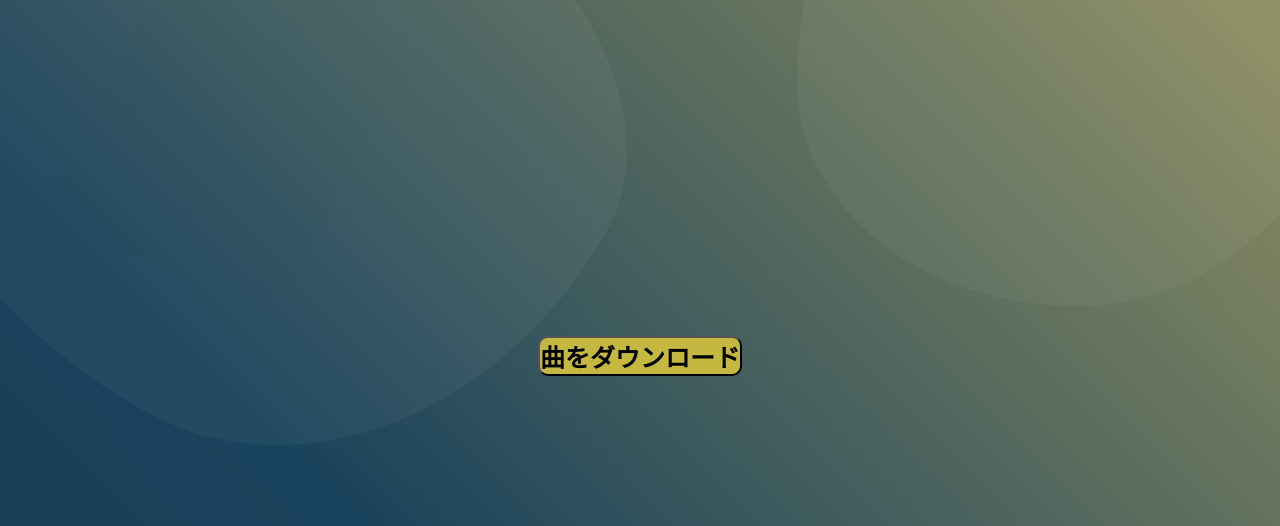
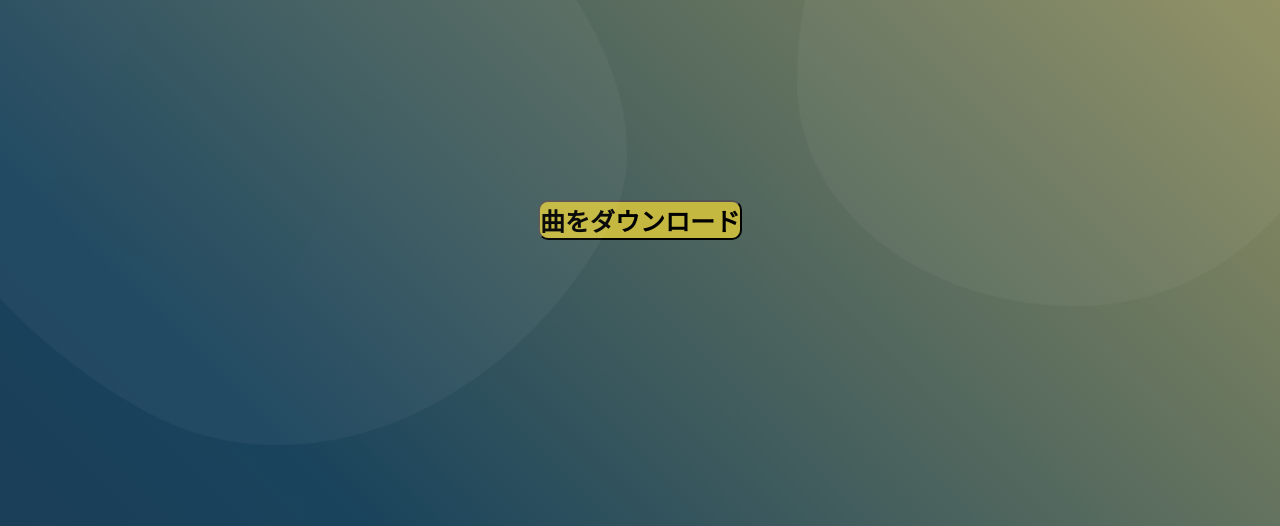
Before and after one commit to dyoshyy/Senti2Sound, a Flask app: template src/templates/result.html in a window 1280 px wide; the page is wider, and only the part inside the window is pictured. Shown: the part 154-680 px from the top of that part. Run offline with Flask 3, Linux system fonts and the light colour scheme; the template is opened without the code that fills it, so the values that code supplies are empty.

Commit message:
fix: html CSSの修正

```diff
--- a/src/static/css/style.css
+++ b/src/static/css/style.css
@@ -280,7 +280,8 @@ h1 {
 }
 
 .text-box:focus {
-  width: 550px;
+  width: 40%;
+  border: 4px solid #e2d665;
 }
 
 .len-font{
--- a/src/templates/result.html
+++ b/src/templates/result.html
@@ -2,9 +2,9 @@
 {% block content %}
 <style>
     .midi-player{
-        width: 50%;
+        width: 80%;
         margin: 0 auto;
-        padding-top: 200px;
+        padding-top: 5%;
     }
 
     midi-player {
@@ -45,7 +45,7 @@
         border-top: none;
         border-radius: 0 0 10px 10px;
         margin-top: 0;
-        height: 100px;
+        height: 200px;
         overflow: auto;
     }
 
```
Also changed, not shown: src/templates/about.html (indentation only).
